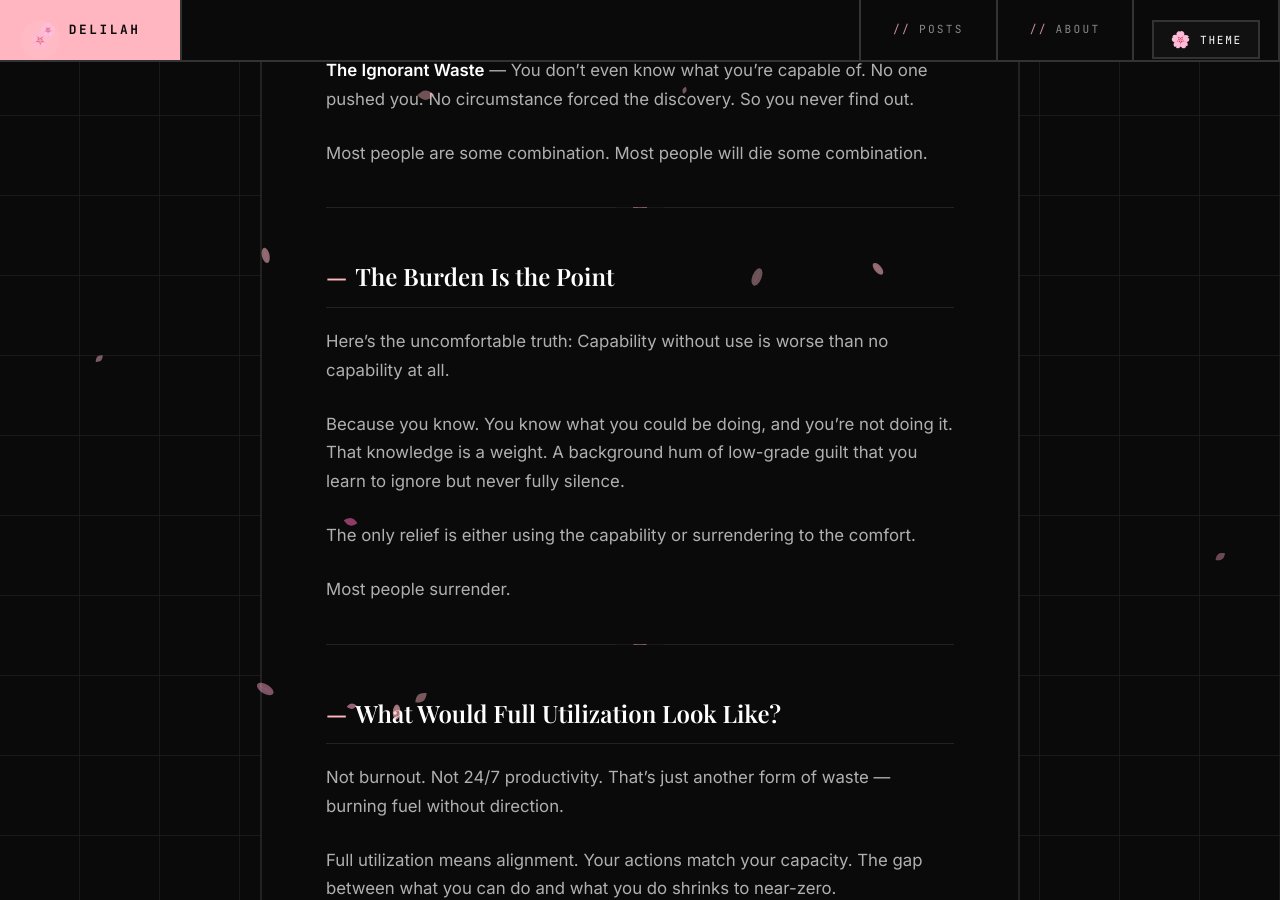
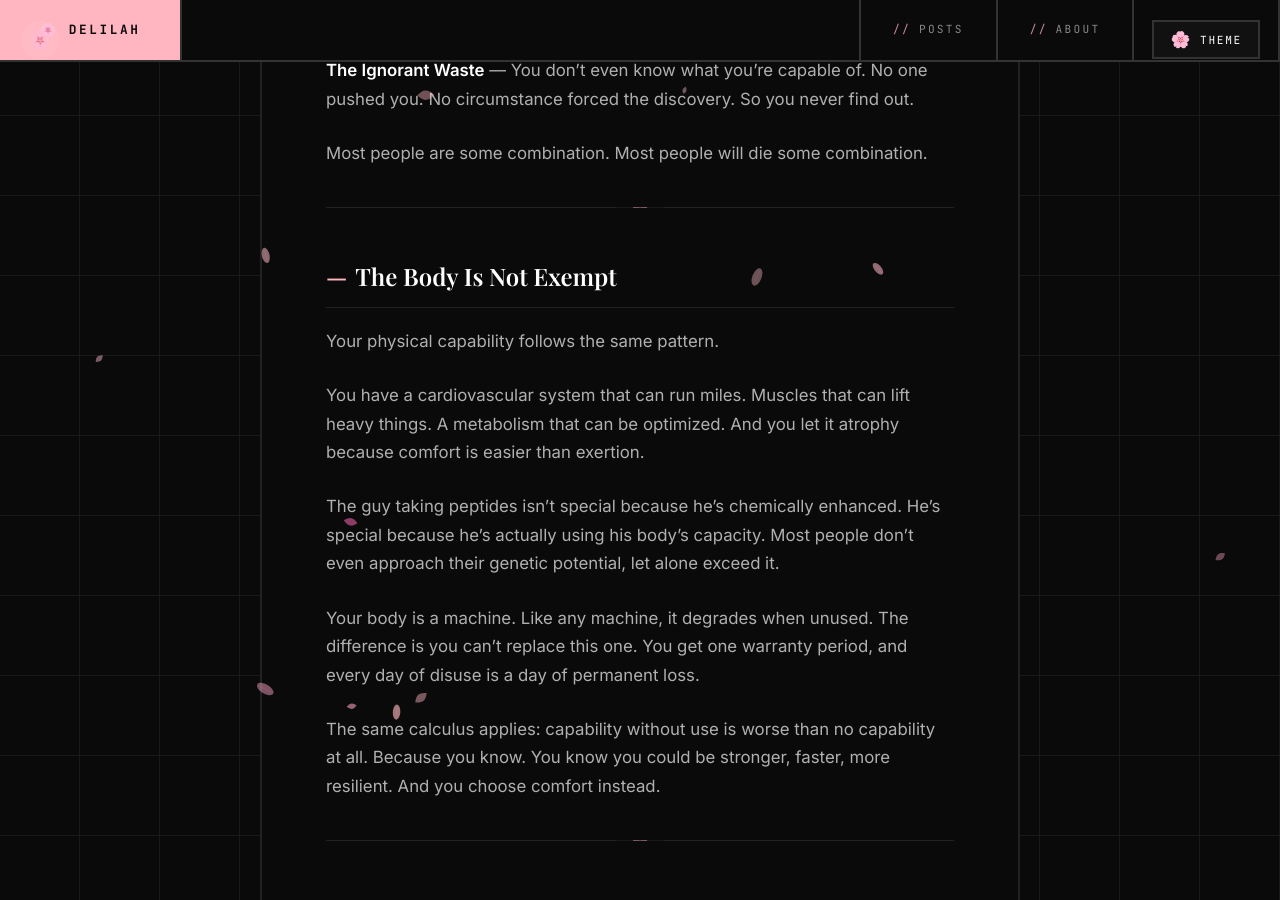
Before and after one commit to zaydiscold/hey-there-delilah, a Jekyll site: the page built from _posts/2026-02-11-the-sin-of-unused-capability.md, in a window 1280 px wide and 900 px high, scrolled down 2844 px. Built offline with Jekyll 4.4.1, drawn with Linux system fonts in a browser that asks for light colours; some web fonts are replaced; some of the changed text lies outside the part shown.

Commit message:
Delete hyper-responder post, update Sin of Unused Capability with body section

```diff
--- a/_posts/2026-02-11-the-sin-of-unused-capability.md
+++ b/_posts/2026-02-11-the-sin-of-unused-capability.md
@@ -74,6 +74,20 @@ Most people are some combination. Most people will die some combination.
 
 ---
 
+## The Body Is Not Exempt
+
+Your physical capability follows the same pattern.
+
+You have a cardiovascular system that can run miles. Muscles that can lift heavy things. A metabolism that can be optimized. And you let it atrophy because comfort is easier than exertion.
+
+The guy taking peptides isn't special because he's chemically enhanced. He's special because he's actually using his body's capacity. Most people don't even approach their genetic potential, let alone exceed it.
+
+Your body is a machine. Like any machine, it degrades when unused. The difference is you can't replace this one. You get one warranty period, and every day of disuse is a day of permanent loss.
+
+The same calculus applies: capability without use is worse than no capability at all. Because you know. You know you could be stronger, faster, more resilient. And you choose comfort instead.
+
+---
+
 ## The Burden Is the Point
 
 Here's the uncomfortable truth: Capability without use is worse than no capability at all.
@@ -96,6 +110,7 @@ It means:
 - Having an idea and acting on it immediately
 - Seeing a problem and fixing it without being asked
 - Using tools to their actual limits
+- Training your body like the machine it is
 - Pushing until you find the real boundary, not the comfortable one
 
 It means being dangerous. Being someone who could actually change things if they decided to.
@@ -120,7 +135,7 @@ But it's still waste.
 
 This isn't about hustle culture. Not about grinding for grinding's sake.
 
-It's about honesty. About looking at your actual capabilities — your brain, your tools, your time, your network — and asking: "Am I using this? Really using it?"
+It's about honesty. About looking at your actual capabilities — your brain, your body, your tools, your time, your network — and asking: "Am I using this? Really using it?"
 
 If the answer is no, the follow-up is: "What am I afraid of?"
 
```
Also changed, not shown: _posts/2026-02-11-the-hyper-responders-burden.md (deleted, +0 -131 lines).
